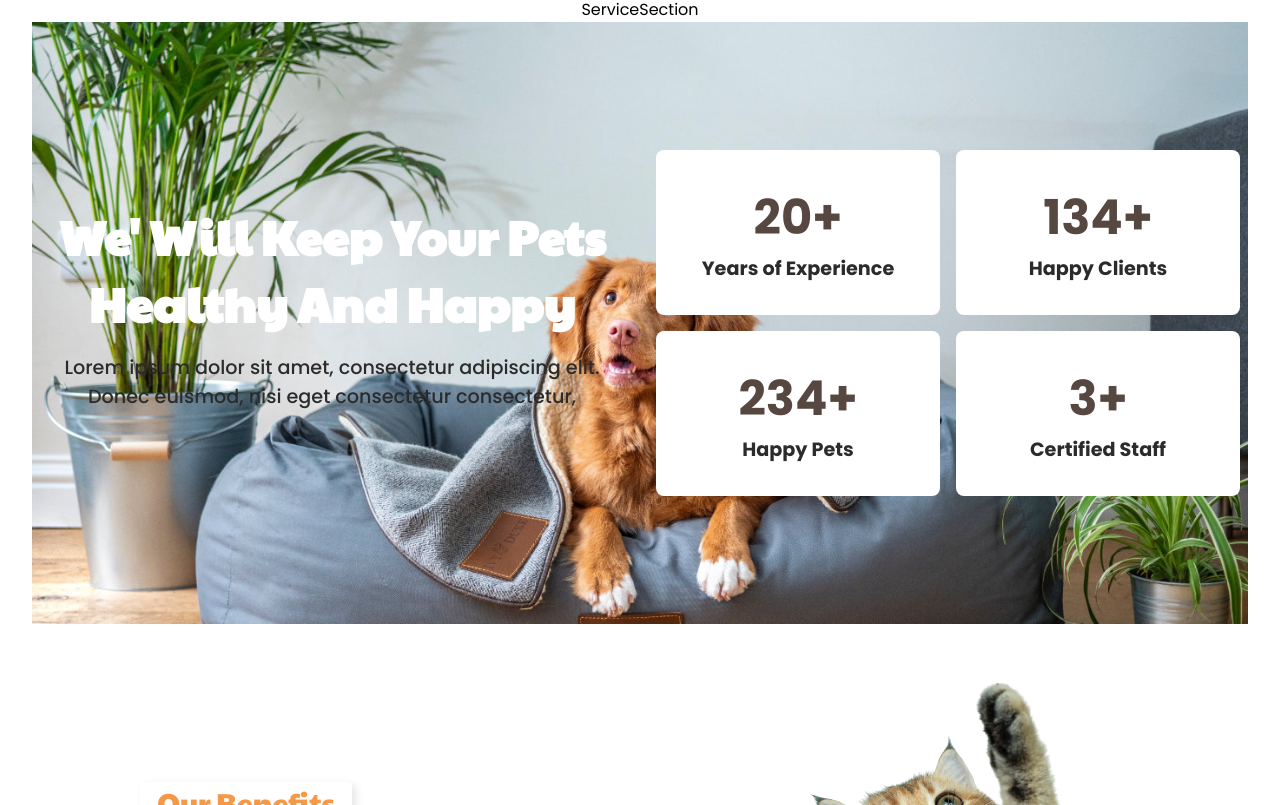
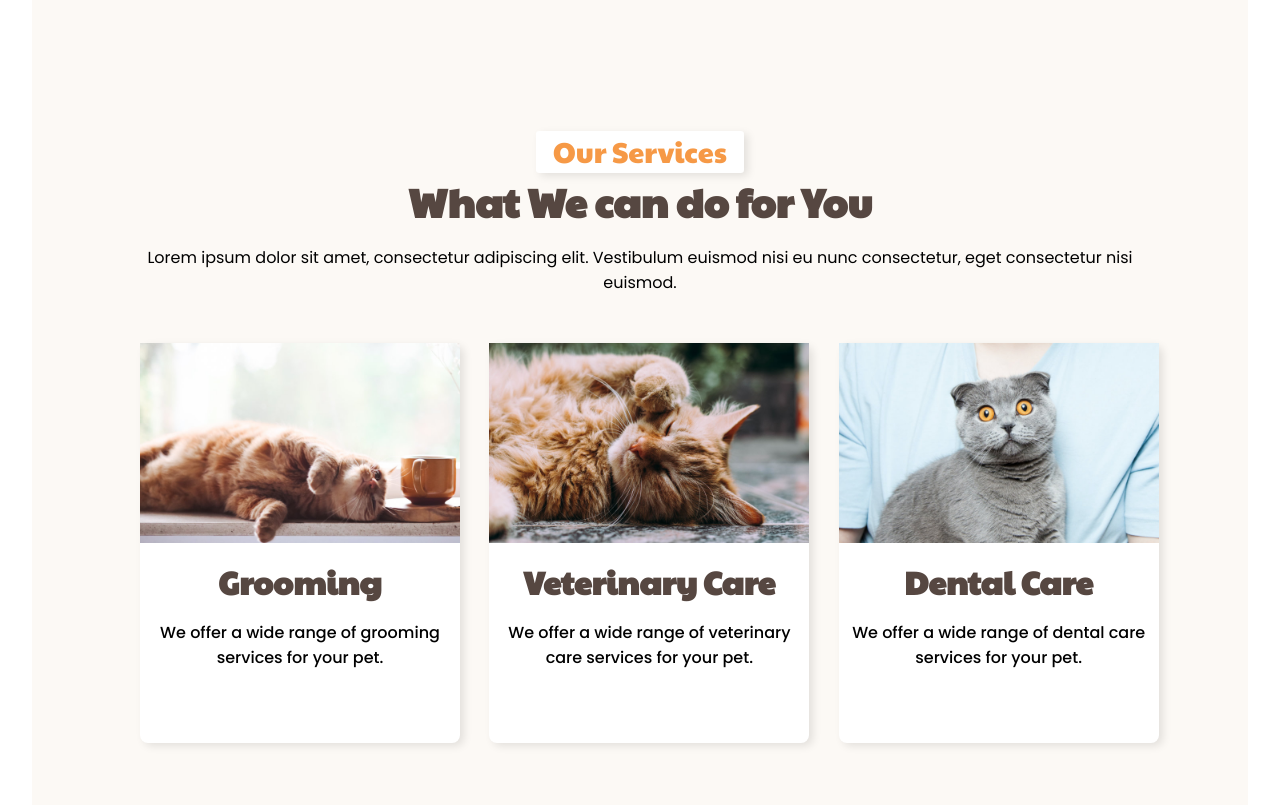
Before and after one commit to EnFlorian/vetmed, a React (Vite) app: page / in a window 1280 px wide. Shown: the part 1555-2360 px from the top of the page. Built offline with nearby package versions, Linux system fonts and the light colour scheme.

Commit message:
Fix: Fixed alignments

```diff
--- a/src/components/layout/HeroSection/HeroSection.scss
+++ b/src/components/layout/HeroSection/HeroSection.scss
@@ -15,6 +15,7 @@
     width: 100%;
     height: 100%;
     object-fit: cover;
+    filter: brightness(0.8);
   }
 
   &__content {
@@ -23,7 +24,7 @@
     position: absolute;
     top: 20%;
     left: 10%;
-    z-index: 10000;
+    z-index: 1;
   }
 
   &__title {
--- a/src/components/layout/HeroSection/HeroSection.tsx
+++ b/src/components/layout/HeroSection/HeroSection.tsx
@@ -3,8 +3,8 @@ import { Autoplay, Navigation } from "swiper";
 import "swiper/css";
 import "swiper/css/pagination";
 import "./HeroSection.scss";
-import catImage from "../../../assets/images/hero-image-1.jpg";
-import dogImage from "../../../assets/images/hero-image-2.jpg";
+import catImage from "../../../assets/images/section-image-3.jpg";
+import dogImage from "../../../assets/images/hero-image-1.jpg";
 import { BaseBadge, BaseButton } from "../../elements";
 
 const HeroSection = () => {
--- a/src/components/layout/ServiceSection/ServiceSection.scss
+++ b/src/components/layout/ServiceSection/ServiceSection.scss
@@ -0,0 +1,53 @@
+.service-section {
+  background-color: var(--clr-bg-tertiary);
+  min-height: 110vh;
+  display: flex;
+  flex-direction: column;
+  justify-content: center;
+
+  &__wrapper {
+    position: relative;
+    display: flex;
+    flex-direction: column;
+    align-items: center;
+    gap: 2rem;
+  }
+
+  &__header {
+    display: flex;
+    flex-direction: column;
+    align-items: center;
+  }
+
+  &__title {
+    font-family: var(--font-secondary);
+    color: var(--clr-text-primary);
+    font-size: 2.5rem;
+    font-weight: 700;
+    margin-bottom: 1rem;
+  }
+
+  &__description {
+    font-size: 1rem;
+    font-weight: 400;
+    margin-bottom: 1rem;
+    text-align: center;
+  }
+
+  &__main {
+    display: flex;
+    flex-direction: column;
+    align-items: center;
+    justify-content: center;
+    width: 100%;
+    height: 100%;
+  }
+
+  &__list {
+    width: 100%;
+    height: 100%;
+    display: grid;
+    gap: 3rem;
+    grid-template-columns: repeat(auto-fill, minmax(15rem, 1fr));
+  }
+}
--- a/src/components/layout/ServiceSection/ServiceSection.tsx
+++ b/src/components/layout/ServiceSection/ServiceSection.tsx
@@ -1,7 +1,33 @@
+import { BaseBadge, ServiceCard } from "../../elements";
 import "./ServiceSection.scss";
+import { services } from "../../../data/service-section";
 
 const ServiceSection = () => {
-  return <div>ServiceSection</div>;
+  const serviceCards = services.map((service, index) => {
+    return (
+      <li key={index}>
+        <ServiceCard {...service} />
+      </li>
+    );
+  });
+
+  return (
+    <section className="service-section">
+      <div className="service-section__wrapper  container-md">
+        <header className="service-section__header">
+          <BaseBadge title="Our Services" />
+          <h1 className="service-section__title">What We can do for You</h1>
+          <p className="service-section__description">
+            Lorem ipsum dolor sit amet, consectetur adipiscing elit. Vestibulum euismod nisi eu nunc consectetur, eget
+            consectetur nisi euismod.
+          </p>
+        </header>
+        <main className="service-section__main">
+          <ul className="service-section__list">{serviceCards}</ul>
+        </main>
+      </div>
+    </section>
+  );
 };
 
 export default ServiceSection;
```
